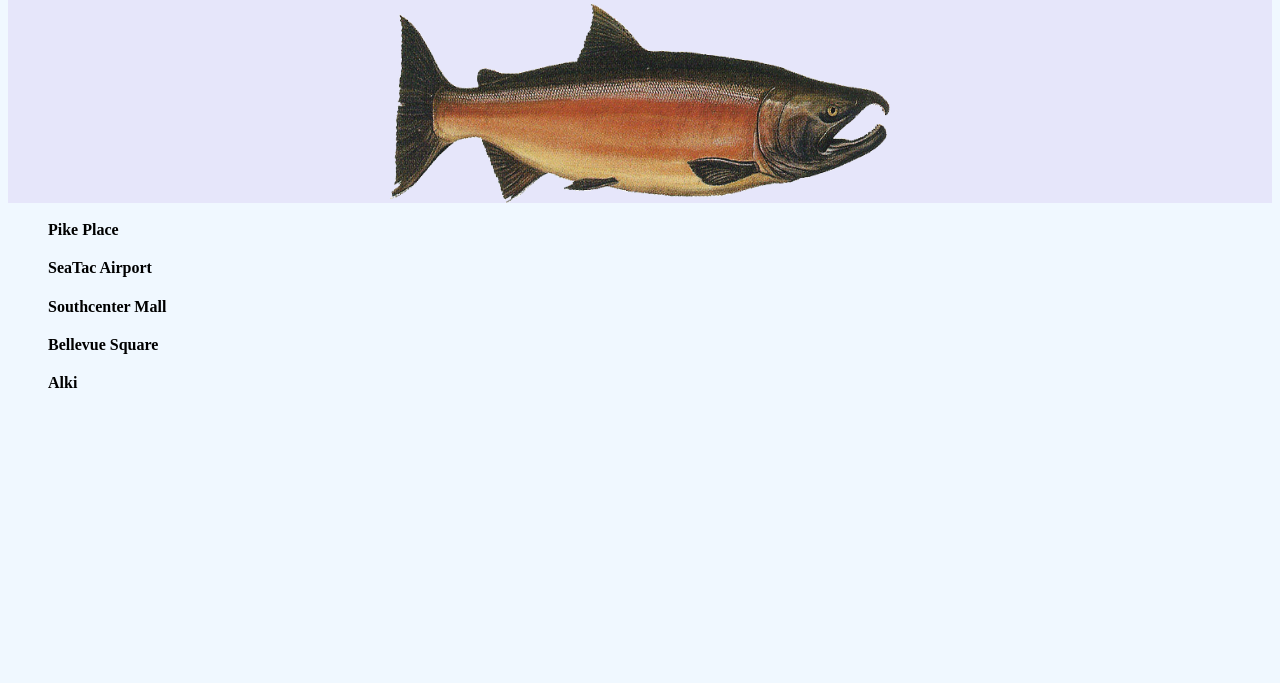
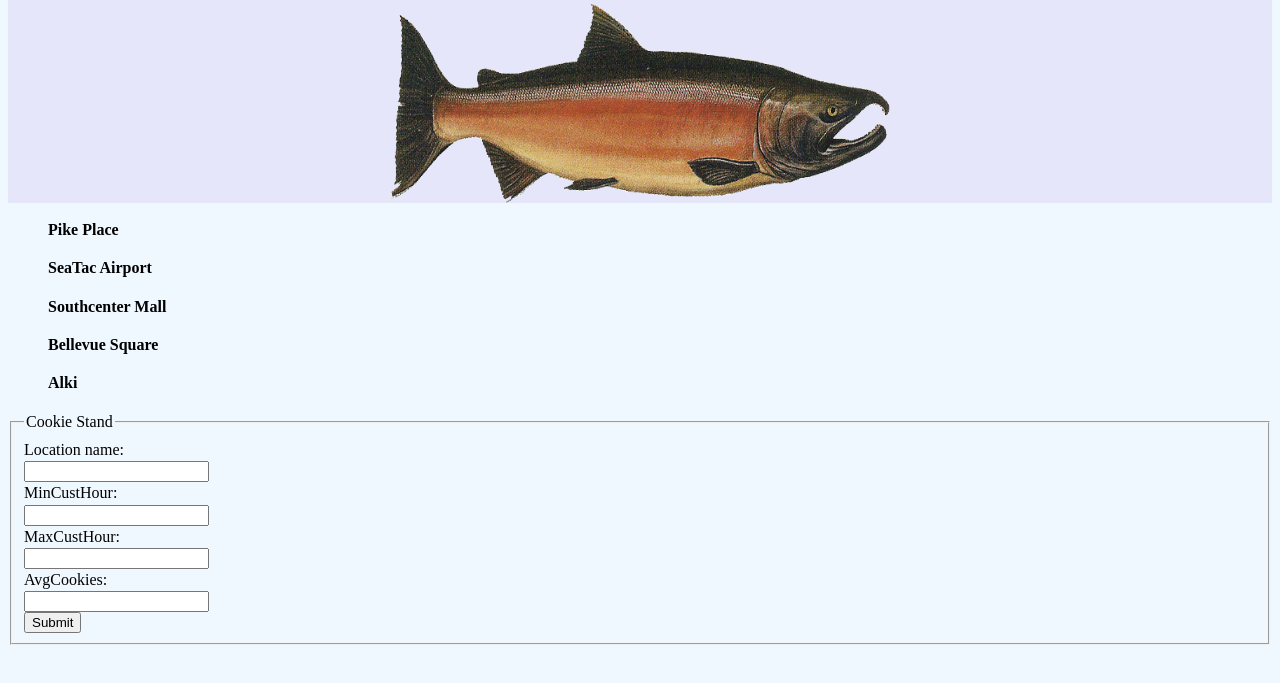
Before and after one commit to shrutiarora89/cookie-stand-1, a plain HTML site: page sales.html in a window 1280 px wide. Shown: the part 117-800 px from the top of the page. Drawn offline with Linux system fonts and the light colour scheme.

Commit message:
created form

```diff
--- a/sales.html
+++ b/sales.html
@@ -28,5 +28,29 @@
   <ul class="menu" id="Alki"><strong>Alki</strong></ul>
 
 <script src="app.js"></script>
+
+<form>
+  <fieldset>
+    <legend>Cookie Stand</legend>
+    Location name:
+    <br>
+    <input type="text" name="firstname" value="">
+    <br>
+    MinCustHour:
+    <br>
+    <input type="text" name="lastname" value="">
+    <br>
+    MaxCustHour:
+    <br>
+    <input type="text" name="firstname" value="">
+    <br>
+    AvgCookies:
+    <br>
+    <input type="text" name="lastname" value=""><br>
+    <input type="submit" value="Submit">
+  </fieldset>
+</form>
+
+
 </body>
 </html>
```
